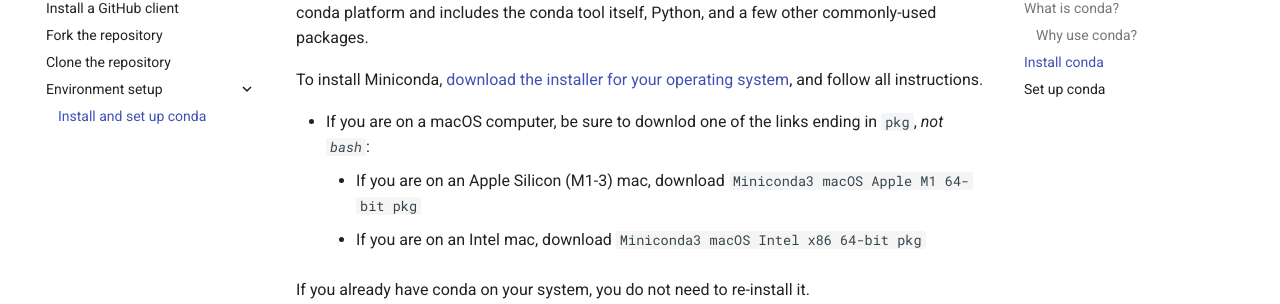
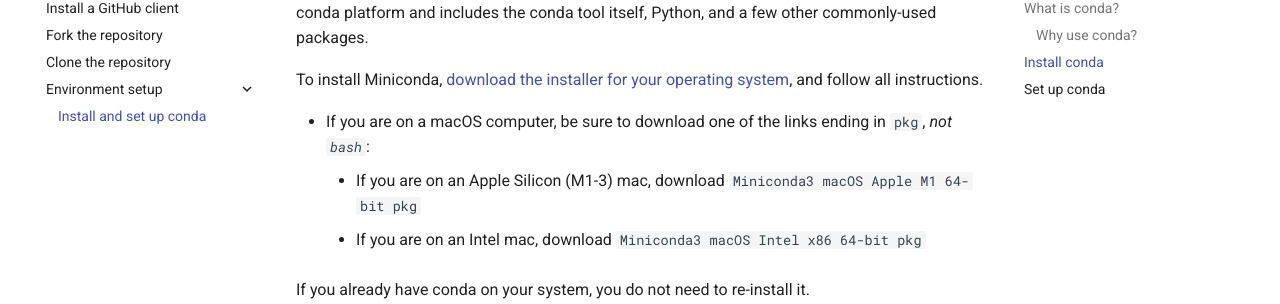
Before and after one commit to AlexsLemonade/OpenScPCA-analysis, an MkDocs documentation site: the page built from docs/technical-setup/environment-setup/setup-conda.md, in a window 1280 px wide and 900 px high, scrolled down 866 px. Shown: the part 148-452 px from the top of the window. Built offline with MkDocs 1.6.1 and Material for MkDocs 9.7.7, drawn with Linux system fonts in a browser that asks for light colours.

Commit message:
spelling

```diff
--- a/docs/technical-setup/environment-setup/setup-conda.md
+++ b/docs/technical-setup/environment-setup/setup-conda.md
@@ -29,7 +29,7 @@
 
 To install Miniconda, [download the installer for your operating system](https://docs.anaconda.com/free/miniconda/), and follow all instructions.
 
-  - If you are on a macOS computer, be sure to downlod one of the links ending in `pkg`, _not `bash`_:
+  - If you are on a macOS computer, be sure to download one of the links ending in `pkg`, _not `bash`_:
     - If you are on an Apple Silicon (M1-3) mac, download `Miniconda3 macOS Apple M1 64-bit pkg`
     - If you are on an Intel mac, download `Miniconda3 macOS Intel x86 64-bit pkg`
 
```
